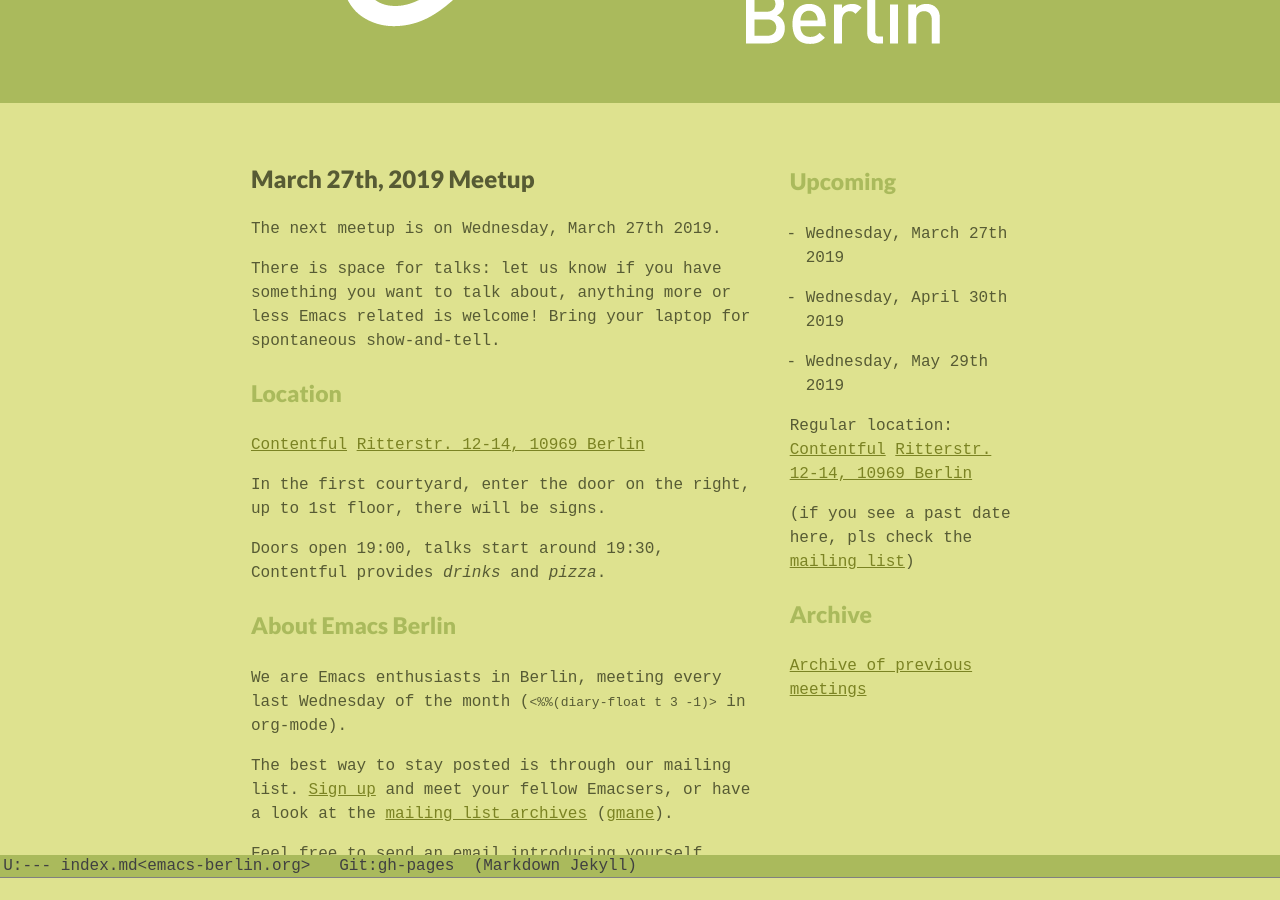
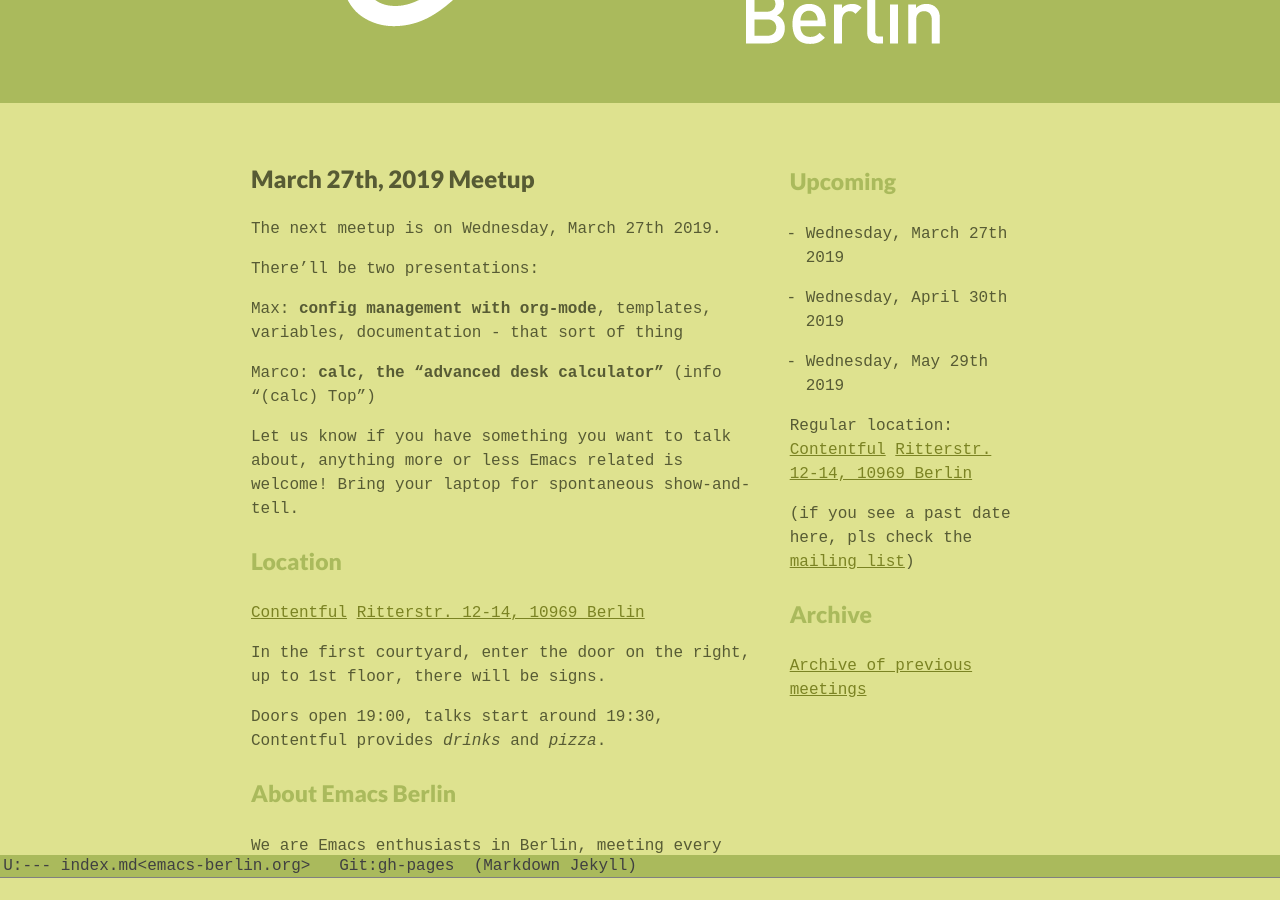
Before and after one commit to emacs-berlin/emacs-berlin.org, a Jekyll site: the page built from index.md, in a window 1280 px wide and 900 px high, scrolled down 306 px. Built offline with Jekyll 4.4.1, drawn with Linux system fonts in a browser that asks for light colours.

Commit message:
March presentations

```diff
--- a/index.md
+++ b/index.md
@@ -17,9 +17,16 @@
 
 The next meetup is on Wednesday, March 27th 2019.
 
-There is space for talks: let us know if you have something you want
-to talk about, anything more or less Emacs related is welcome! Bring
-your laptop for spontaneous show-and-tell.
+There'll be two presentations:
+
+Max: **config management with org-mode**, templates, variables,
+documentation - that sort of thing
+
+Marco: **calc, the "advanced desk calculator"** (info "(calc) Top")
+
+Let us know if you have something you want to talk about, anything
+more or less Emacs related is welcome! Bring your laptop for
+spontaneous show-and-tell.
 
 
 ### Location
```
